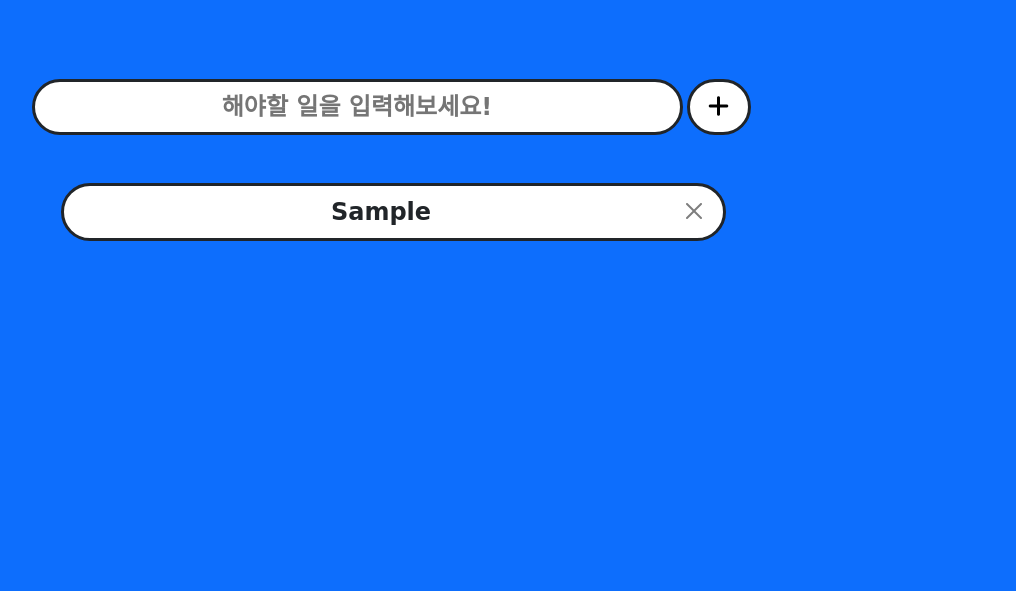
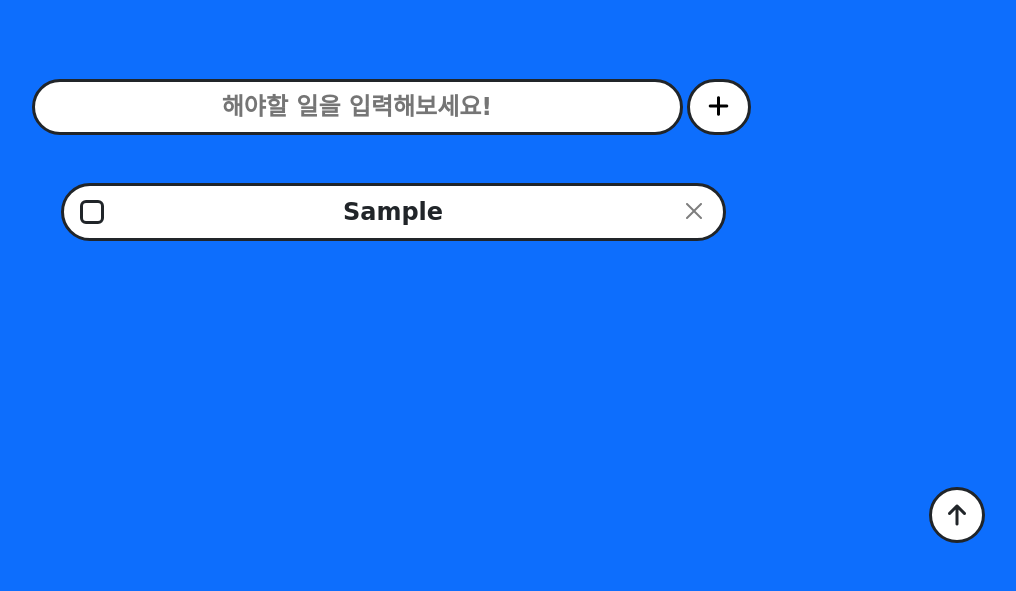
Before and after one commit to DuhoeKim/Todo_list_project, a Django app: page /lists/ in a window 1280 px wide. Shown: the part 209-800 px from the top of the page, without its empty margins (247-1263 px from the left). Run offline with Django 3.2, Linux system fonts and the light colour scheme; tables that the repository leaves empty hold one stand-in row (values such as "Sample post"); some libraries are stand-ins or nearby versions; some web fonts are replaced.

Commit message:
체크박스 추가

```diff
--- a/lists/templates/lists/index.html
+++ b/lists/templates/lists/index.html
@@ -28,6 +28,12 @@
   input{
     outline:none;
   }
+
+  .form-check-input:checked + .form-checked-content {
+    text-decoration: line-through;
+    opacity:.5;
+  }
+
 {% endblock css %}
 
 {% block content %}
@@ -45,15 +51,16 @@
     {% if lists %}
       <div class="col-7 list-group pe-0">
         {% for list in lists %}
-          <li type="button" class="d-flex justify-content-center align-items-center list-group-item list-group-item-action border rounded-pill border-3 border-dark mb-1">
-            <p class="ms-auto mb-0 fs-4 fw-bold listfont">
+          <a type="button" class="d-flex justify-content-center align-items-center list-group-item list-group-item-action border rounded-pill border-3 border-dark mb-1">
+            <input class="form-check-input m-0 border border-3 border-dark" type="checkbox" value="" style="font-size: 1.5rem;">
+            <p class="ms-auto mb-0 fs-4 fw-bold listfont form-checked-content">
               {{ list.todo }}
             </p>
             <form class="ms-auto" action="{% url 'lists:delete' list.pk %}" method="POST">
               {% csrf_token %}
               <button class="btn-close" aria-label="Close"></button>
             </form>
-          </li>
+          </a>
         {% endfor %}
       </div>
     {% endif %}
--- a/templates/base.html
+++ b/templates/base.html
@@ -8,6 +8,10 @@
   <style>
     {% block css %}
     {% endblock css %}
+    .circle {
+      height:3.5rem;
+      width:3.5rem;
+    }
   </style>
   {% comment %} 타이틀글씨 {% endcomment %}
   <link rel="preconnect" href="https://fonts.googleapis.com">
@@ -24,10 +28,16 @@
 
 </head>
 <body class="bg-primary">
+
   <div class="container">
     {% block content %}
     {% endblock content %}
   </div>
+
+
+  <a class="fixed-bottom m-5 ms-auto d-flex bg-white border rounded-circle border-3 border-dark circle justify-content-center align-items-center text-decoration-none text-dark fs-4" href="#"><i class="fas fa-arrow-up"></i></a>
+
+
 </body>
 <!-- JavaScript Bundle with Popper -->
 <script src="https://cdn.jsdelivr.net/npm/bootstrap@5.1.1/dist/js/bootstrap.bundle.min.js" integrity="sha384-/bQdsTh/da6pkI1MST/rWKFNjaCP5gBSY4sEBT38Q/9RBh9AH40zEOg7Hlq2THRZ" crossorigin="anonymous"></script>
```
Also changed, not shown: README.assets/image-20210921162906112.png (added), README.assets/image-20210921162937256.png (added), README.md.
